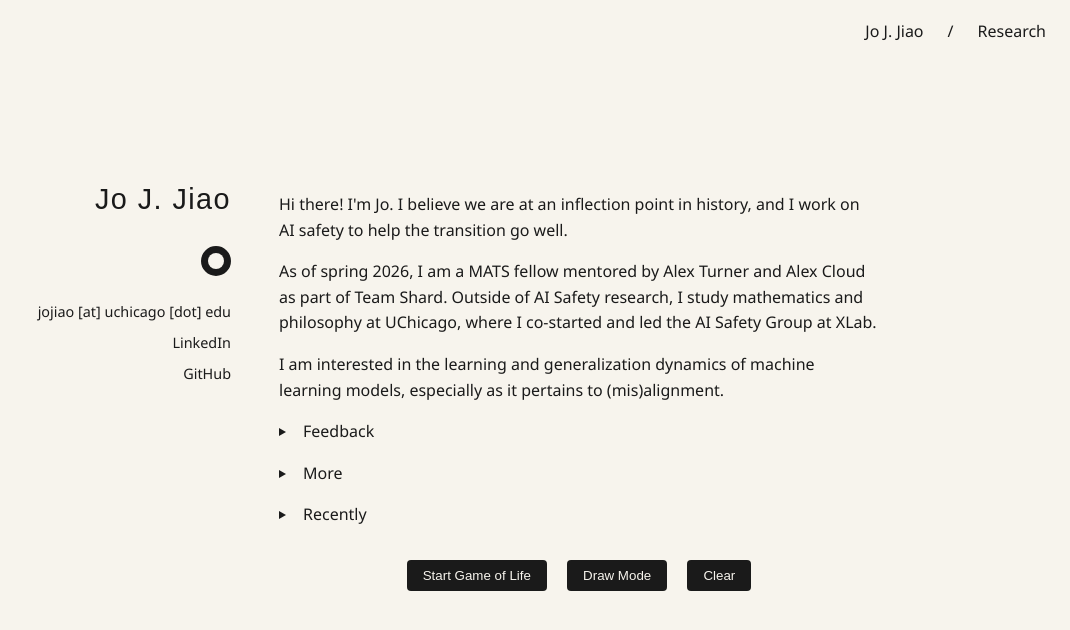
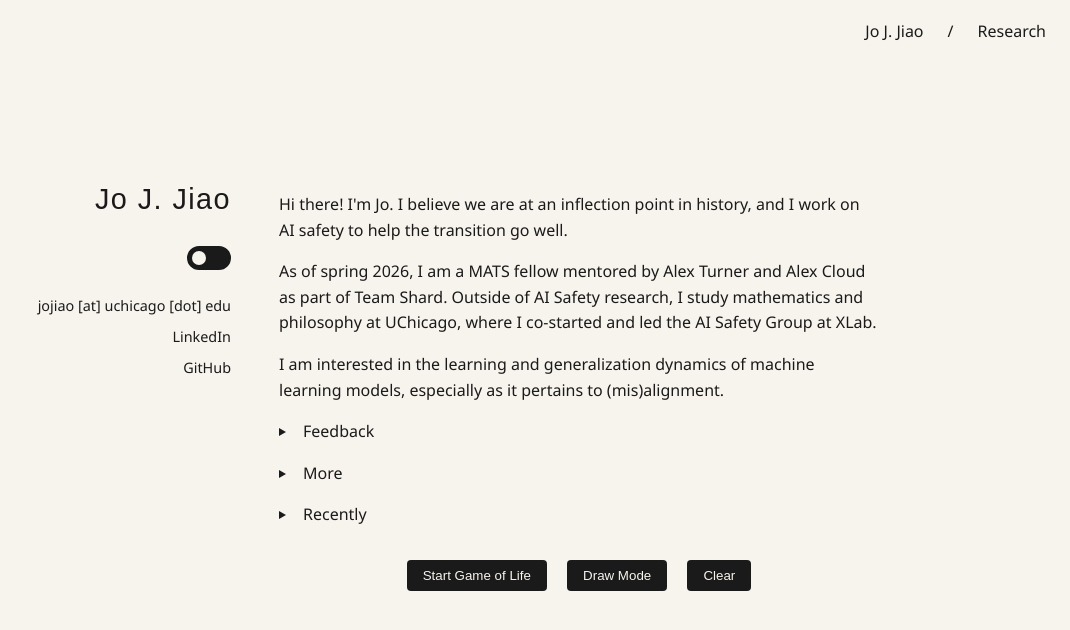
Before and after one commit to JoNeedsSleep/joneedssleep.github.io, a Jekyll site: the page built from index.md, in a window 1280 px wide and 900 px high. Shown: the top 630 px of the window, without its empty margins (210-1280 px from the left). Built offline with Jekyll 4.4.1, drawn with Linux system fonts in a browser that asks for light colours; some web fonts are replaced.

Commit message:
Reshape theme toggle into a pill switch, remove yellow accents

```diff
--- a/_layouts/default.html
+++ b/_layouts/default.html
@@ -80,9 +80,9 @@
 
         .theme-toggle {
             --theme-toggle-translateY: 0;
-            width: 30px;
-            height: 30px;
-            border-radius: 50%;
+            width: 44px;
+            height: 24px;
+            border-radius: 12px;
             background-color: var(--button-bg);
             border: 2px solid var(--text-color);
             cursor: pointer;
@@ -90,7 +90,7 @@
             margin: 0 0 1.5rem auto;
             padding: 0;
             position: relative;
-            transition: transform 0.3s ease, border-color 0.3s ease;
+            transition: transform 0.3s ease, border-color 0.3s ease, background-color 0.3s ease;
             overflow: hidden;
             transform: translateY(var(--theme-toggle-translateY));
         }
@@ -98,36 +98,26 @@
         .theme-toggle::before {
             content: '';
             position: absolute;
-            width: 16px;
-            height: 16px;
+            width: 14px;
+            height: 14px;
             border-radius: 50%;
             background-color: var(--button-text);
-            top: 5px;
-            left: 5px;
+            top: 3px;
+            left: 3px;
             transition: transform 0.3s ease, background-color 0.3s ease;
         }
 
         [data-theme="dark"] .theme-toggle::before {
-            transform: translateX(10px);
-            background-color: var(--link-hover-color);
+            transform: translateX(20px);
         }
 
         .theme-toggle:hover {
-            transform: translateY(var(--theme-toggle-translateY)) scale(1.1);
-            border-color: var(--link-hover-color);
-        }
-
-        .theme-toggle:hover::before {
-            background-color: #222;
-        }
-
-        [data-theme="dark"] .theme-toggle:hover::before {
-            background-color: #222;
+            transform: translateY(var(--theme-toggle-translateY)) scale(1.05);
         }
 
         .theme-toggle:focus {
             outline: none;
-            box-shadow: 0 0 0 2px var(--link-hover-color);
+            box-shadow: 0 0 0 2px var(--text-color);
         }
 
         @media screen and (max-width: 768px) {
```
